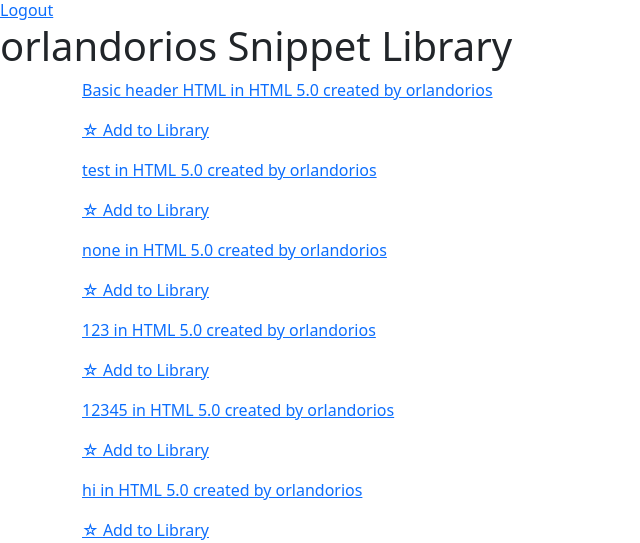
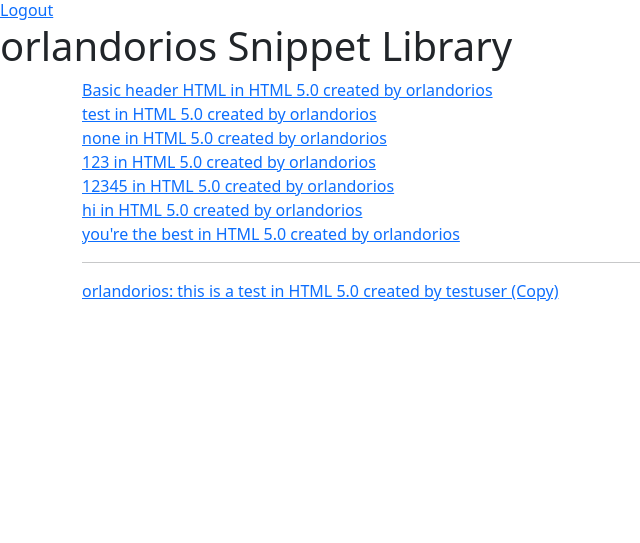
Before and after one commit to orlandorios/Snippets, a Django app: page /snippets/profile/ in a window 1280 px wide. Shown: the part 154-697 px from the top of the page, without its empty margins (0-640 px from the left). Run offline with Django 4.2, Linux system fonts and the light colour scheme; a user stored in the database is signed in; data comes from the database, SQL or seed files in the repository; both versions use the stored data as it was after the commit; some libraries are stand-ins or nearby versions.

Commit message:
added function  to add a copy of another users code/snippet to logged in user account library

```diff
--- a/snippets/views.py
+++ b/snippets/views.py
@@ -7,7 +7,8 @@
 
 def snippets(request):
     snippets = Snippet.objects.all()
-    return render(request, 'snippets/snippets.html', {'snippets': snippets})
+    favorite_snippets=[snippet for snippet in snippets if snippet.is_user_favorite(request.user)]
+    return render(request, 'snippets/snippets.html', {'snippets': snippets, 'favorite_snippets': favorite_snippets})
 
 
 def snippet_detail(request, pk):
--- a/templates/snippets/add_to_library.html
+++ b/templates/snippets/add_to_library.html
@@ -15,7 +15,7 @@
     </form>
 </div>
 
-{% if snippet in user.favorites.all %}
+{% if snippet in favorite_snippets %}
 <p> <a href="{% url 'delete_from_library' pk=snippet.pk %}"> &#11088; Undo Favorite </a>
     {% else %}
 <p></p>
--- a/templates/snippets/profile.html
+++ b/templates/snippets/profile.html
@@ -13,7 +13,7 @@
     </div>
 
 
-    {% if snippet in user.favorites.all %}
+        <!-- {% if snippet in user.favorites.all %}
         <p>
             <a href="{% url 'delete_from_library' pk=snippet.pk %}"> &#11088; Remove from Library</a>
             {% else %}
@@ -21,8 +21,14 @@
             <a href="{% url 'add_to_library' pk=snippet.pk %}"> &#9734; Add to Library</a>
             <p></p>
         </p>
-    {% endif %}
+        {% endif %}  -->
 
+    {% endfor %}
+    <hr/>
+    {% for favorite in user.favorites.all %}
+    <div class="snippet-box">
+        <a class="snippet-name" href="{% url 'snippet_detail' pk=favorite.snippet.pk %}"> {{ favorite }} (Copy)</a>
+    </div>
     {% endfor %}
 </div>
 {% endblock %}
```
Also changed, not shown: db.sqlite3. Lines whose indentation alone changed are shown as unchanged.
